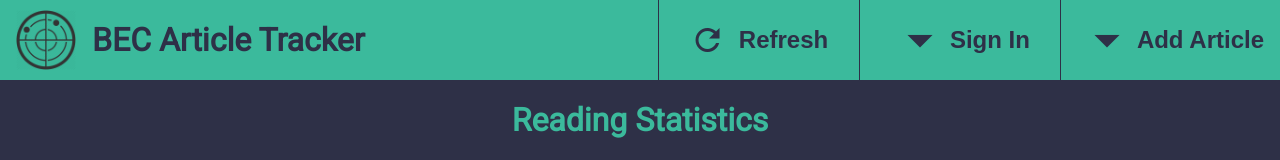
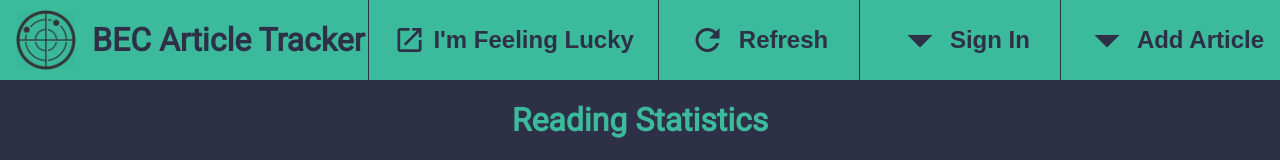
Before and after one commit to brombaut/article-tracker, a Vue app: page / in a window 1280 px wide. Shown: the top 160 px of the page. Built offline with nearby package versions, Linux system fonts and the light colour scheme; no server answers; the database is empty.

Commit message:
I'm feeling lucky

```diff
--- a/src/components/MainHeader.vue
+++ b/src/components/MainHeader.vue
@@ -4,6 +4,7 @@
         <h1>BEC Article Tracker</h1>
         <div class="expand"></div>
         <div class="actions-container">
+            <RandomArticleButton />
             <RefreshButton />
             <SignInDropdown />
             <AddArticleDropdown />
@@ -15,6 +16,7 @@
 import AddArticleDropdown from '@/components/AddArticleDropdown.vue';
 import SignInDropdown from '@/components/SignInDropdown.vue';
 import RefreshButton from '@/components/RefreshButton.vue';
+import RandomArticleButton from '@/components/RandomArticleButton.vue';
 
 export default {
     name: 'MainHeader',
@@ -22,6 +24,7 @@ export default {
         AddArticleDropdown,
         SignInDropdown,
         RefreshButton,
+        RandomArticleButton,
     },
 };
 </script>
--- /dev/null
+++ b/src/components/RandomArticleButton.vue
@@ -0,0 +1,64 @@
+<template>
+  <div id='random-article-button'>
+        <button @click="handleRandomArticleClicked()">
+            <i
+                class="material-icons"
+                style="font-size:32px">
+                open_in_new
+            </i>
+            I'm Feeling Lucky
+        </button>
+    </div>
+</template>
+
+<script>
+import { bus } from '@/main';
+
+export default {
+    name: 'RandomArticleButton',
+    methods: {
+        handleRandomArticleClicked() {
+            bus.$emit('randomUnreadArticleRequest');
+        },
+        openRandomArticle(unreadArticleRecord) {
+            console.log('Random Article: ', unreadArticleRecord);
+            window.open(unreadArticleRecord.url, '_blank').focus();
+            bus.$emit('articleClicked', unreadArticleRecord);
+        },
+    },
+    mounted() {
+        bus.$on('randomUnreadArticleEmit', this.openRandomArticle);
+    },
+};
+</script>
+
+<style lang='scss'>
+#random-article-button {
+    border-left: 1px solid $secondary;
+
+    button {
+        background-color: $primary;
+        color: $secondary;
+        padding: 0px 24px;
+        font-size: 24px;
+        font-weight: 600;
+        border: none;
+        height: 100%;
+        display: flex;
+        align-items: center;
+        justify-content: space-around;
+        min-width: 200px;
+        transition: 0.3s;
+
+        i {
+            transition: 0.4s;
+            margin-right: 8px;
+        }
+
+        &:hover {
+            background-color: $primaryLighter;
+            cursor: pointer;
+        }
+    }
+}
+</style>
--- a/src/components/ServerCommunication.vue
+++ b/src/components/ServerCommunication.vue
@@ -89,6 +89,11 @@ export default {
                     bus.$emit('signOutSuccess');
                 });
         },
+        handleRandomUnreadArticleRequest() {
+            const unreadArticles = this.articles.filter(article => !article.read);
+            const randomIndex = Math.floor(Math.random() * unreadArticles.length);
+            bus.$emit('randomUnreadArticleEmit', unreadArticles[randomIndex]);
+        },
     },
     mounted() {
         bus.$on('addArticleFormSubmitted', this.postNewArticleRecord);
@@ -96,6 +101,7 @@ export default {
         bus.$on('attemptUserSignIn', this.handleAttemptUserSignIn);
         bus.$on('attemptUserSignOut', this.handleAttemptUserSignOut);
         bus.$on('forceArticleReload', this.loadAllArticleRecordsFromServer);
+        bus.$on('randomUnreadArticleRequest', this.handleRandomUnreadArticleRequest);
         this.loadAllArticleRecordsFromServer();
     },
 };
```
Also changed, not shown: 1 other file (tests, documents, lock files or other folders).
